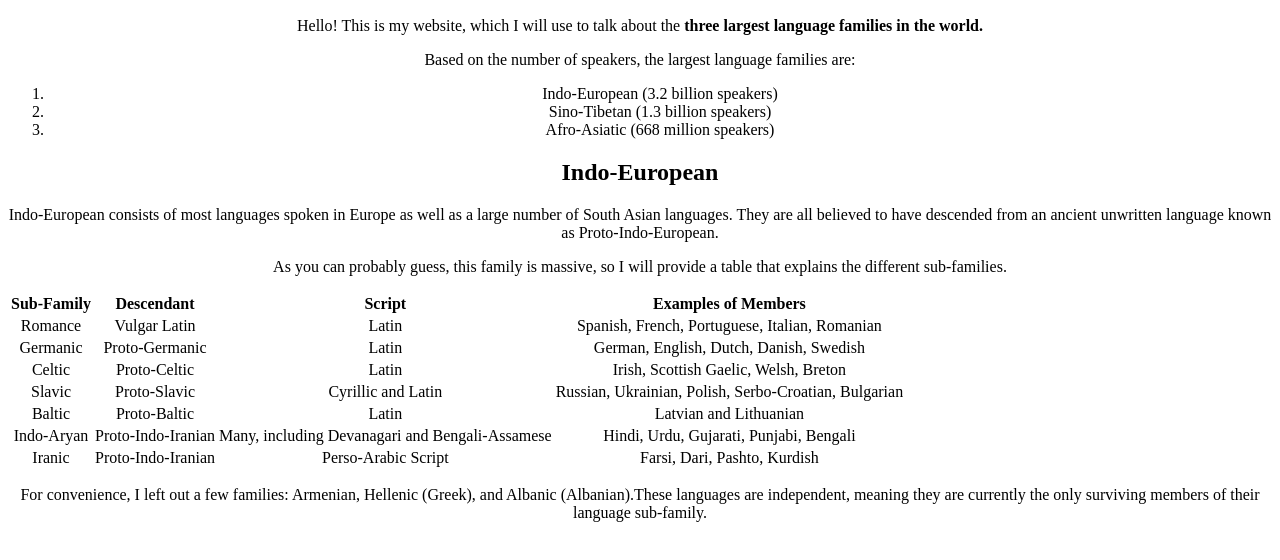
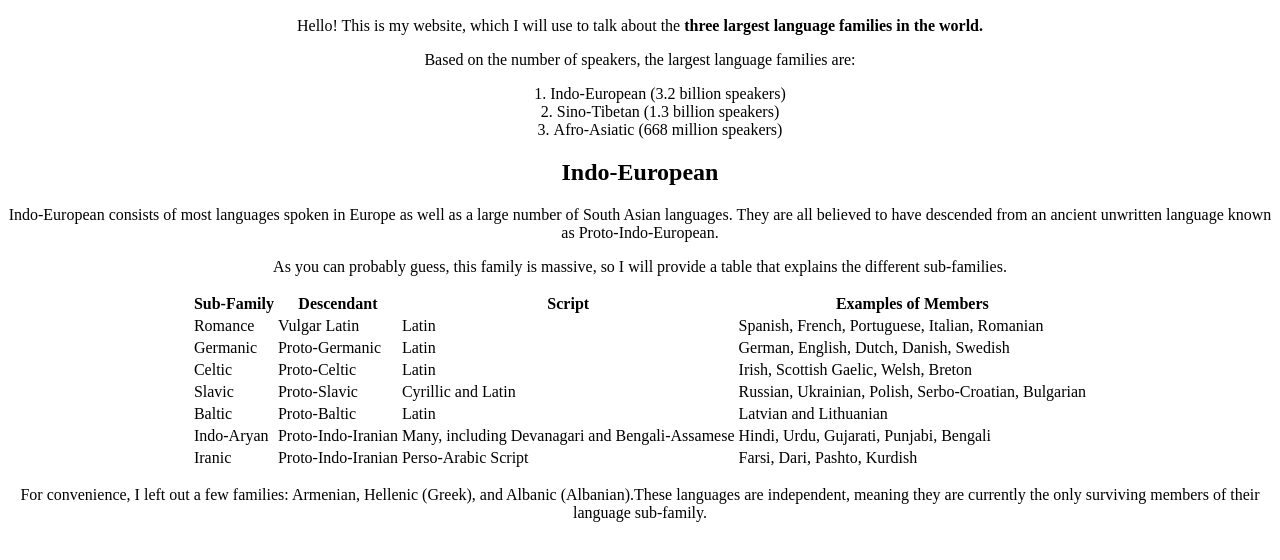
Before and after one commit to jrigano77/jrigano77.github.io, a plain HTML site: page index.html in a window 1280 px wide. Shown: the part 110-670 px from the top of the page. Drawn offline with Linux system fonts and the light colour scheme.

Commit message:
Update index.html

```diff
--- a/index.html
+++ b/index.html
@@ -6,8 +6,12 @@
  h2 {text-align: center;}
  p {text-align: center;}
  div {text-align: center;}
- ol  {text-align: center;}
- table {text-align: center;}
+ ol  {text-align: center;
+     list-style-position: inside;
+     }
+ table {margin-left: auto;
+        margin-right: auto;
+       }
   </style>
   <meta charset="UTF-8">
   <meta name="viewport" content="width=device-width, initial-scale=1.0">
```
